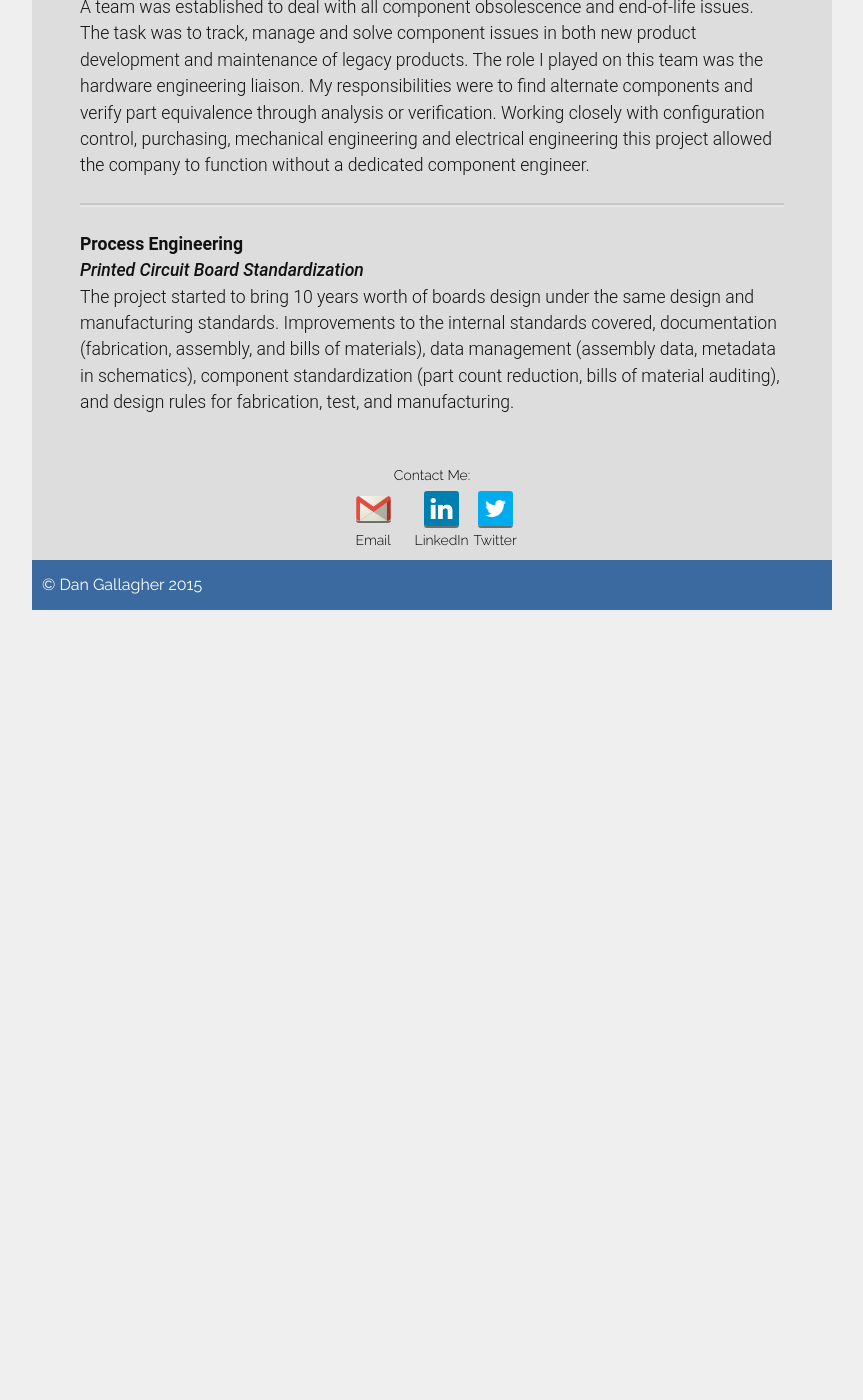
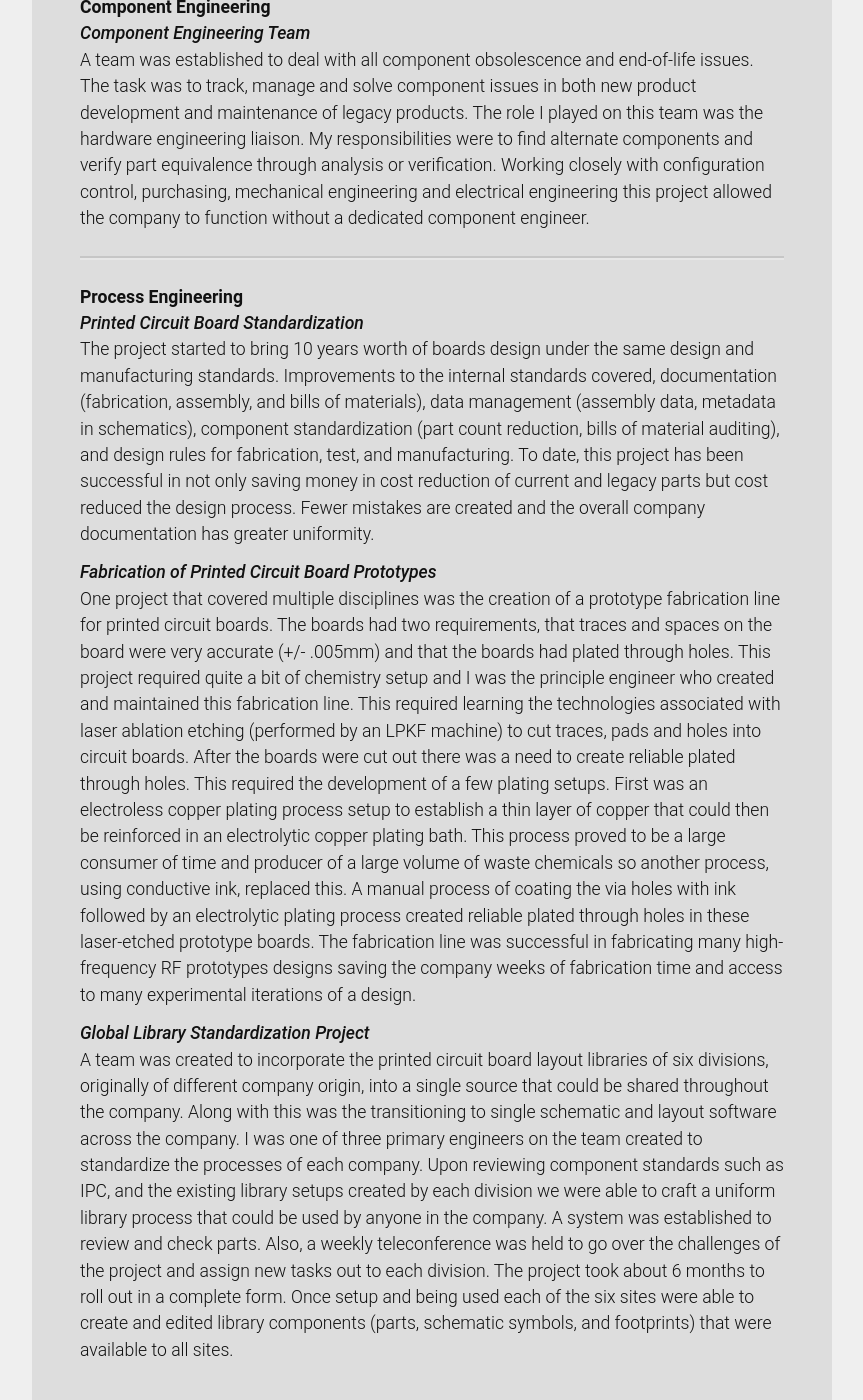
Before and after one commit to Skiitr/skiitr.github.io, a Jekyll site: the page built from projects.md, in a window 1280 px wide and 1400 px high, scrolled down 3712 px. Shown: the whole window, without its empty margins (208-1071 px from the left). Built offline with Jekyll 4.4.1, drawn with Linux system fonts in a browser that asks for light colours; before the commit the page ends 4322 px from its top, so only the background shows below that; some of the changed text lies outside the part shown.

Commit message:
Updated projects with new entries

```diff
--- a/projects.md
+++ b/projects.md
@@ -3,7 +3,9 @@ title: Projects
 weight: 4
 ---
 
-A small sample of projects I've been involved with over the years by category...
+Below you will find a small sample of projects I've been involved with over the years. I've tried to put these into categories, but in many projects the role that I played was very cross discipline.
+
+
 
 ## Printed Circuit Board Layout
 
@@ -19,12 +21,9 @@ Requirements for this project were to create a very small SMT level board module
 ### Low Noise Switched Amplifier
 The goal of this module was to take in 3 independent RF input signals at 2-3.75GHz and amplify a selected path while maintaining low noise specification, ensuring low return loss and high isolation between ports. I was the primary mechanical and printed circuit board designer of this project. The package was a 4.0 x 2.0 x 0.5-inch box with 4 SMA connectors on the leading face and one micro d-subminiature connector for power and communication on the rear face. This module required a very thin PCB while overlapping large areas of RF circuitry with limited layer count. The bottom side of the board was a switch bank feeding into an LNA on the top side of the board. Care was taken prevent RF signal isolation in the routing placement and layer configuration of the board. Blind vias on both sides of the board were required as was impedance matching of traces. This project was successful in meeting all specifications and due to its success future order were placed.
 
-{::comment}
-### 30 to 512 MHz 100W Power Amplifier
-We were asked to develop a 30-512MHz high power amplifier to go into th wing of a UAV. This has requirements that it must not generate too much heat, or at least cool itself with a build in heatsink, and it had to weigh a little as possible. In order to fit the large RF amplifier and power supply cirtical care had to be
-{:/comment}
+<hr />
 
-<hr />
+
 
 ## Mechanical Engineering
 
@@ -45,6 +44,8 @@ The project was to design six mechanically identical 30W transmit amplifier modu
 
 <hr />
 
+
+
 ## Web Development
 
 ### [Simplicity Sprouts](http://simplicitysprouts.com)
@@ -58,43 +59,33 @@ Designed and Developed the site this write up is on from scratch. I designed the
 
 <hr />
 
+
+
 ## Configuration Management / Document Control
 
 ### Transmit Amplifiers for IED Jamming System (10MHz-6GHz)
 The project was to design six mechanically identical 30W transmit amplifier modules each with a unique frequency band to cover overall the whole 10MHz to 6GHz spectrum. I severed as one of the project managers/coordinators on this job. My role was to manage the configuration of each unit how it was built and assembled, how all the pieces were being fabricated and delivered, as well as how that fit into our overall schedule. This was managed through multiple vendors as well as across many site locations throughout the company.
 
+<hr />
 
-{::comment}
-### Project B
-Description of project B and the challenges associated.
 
-### Project C
-Description of project C and the challenges associated.
-{:/comment}
-
-<hr />
 
 ## Component Engineering
 
 ### Component Engineering Team
 A team was established to deal with all component obsolescence and end-of-life issues. The task was to track, manage and solve component issues in both new product development and maintenance of legacy products. The role I played on this team was the hardware engineering liaison. My responsibilities were to find alternate components and verify part equivalence through analysis or verification. Working closely with configuration control, purchasing, mechanical engineering and electrical engineering this project allowed the company to function without a dedicated component engineer.
 
-{::comment}
-### Component EoL research Spectrum
-Description of project B and the challenges associated.
-{:/comment}
+<hr />
 
-<hr />
+
 
 ## Process Engineering
 
 ### Printed Circuit Board Standardization
-The project started to bring 10 years worth of boards design under the same design and manufacturing standards. Improvements to the internal standards covered, documentation (fabrication, assembly, and bills of materials), data management (assembly data, metadata in schematics), component standardization (part count reduction, bills of material auditing), and design rules for fabrication, test, and manufacturing.
-
-{::comment}
-### Global Library Standardization Project Spectrum
-Description of project B and the challenges associated.
+The project started to bring 10 years worth of boards design under the same design and manufacturing standards. Improvements to the internal standards covered, documentation (fabrication, assembly, and bills of materials), data management (assembly data, metadata in schematics), component standardization (part count reduction, bills of material auditing), and design rules for fabrication, test, and manufacturing. To date, this project has been successful in not only saving money in cost reduction of current and legacy parts but cost reduced the design process.  Fewer mistakes are created and the overall company documentation has greater uniformity.
 
 ### Fabrication of Printed Circuit Board Prototypes
-Description of project C and the challenges associated.
-{:/comment}
+One project that covered multiple disciplines was the creation of a prototype fabrication line for printed circuit boards. The boards had two requirements, that traces and spaces on the board were very accurate (+/- .005mm) and that the boards had plated through holes. This project required quite a bit of chemistry setup and I was the principle engineer who created and maintained this fabrication line. This required learning the technologies associated with laser ablation etching (performed by an LPKF machine) to cut traces, pads and holes into circuit boards. After the boards were cut out there was a need to create reliable plated through holes. This required the development of a few plating setups. First was an electroless copper plating process setup to establish a thin layer of copper that could then be reinforced in an electrolytic copper plating bath. This process proved to be a large consumer of time and producer of a large volume of waste chemicals so another process, using conductive ink, replaced this. A manual process of coating the via holes with ink followed by an electrolytic plating process created reliable plated through holes in these laser-etched prototype boards. The fabrication line was successful in fabricating many high-frequency RF prototypes designs saving the company weeks of fabrication time and access to many experimental iterations of a design.
+
+### Global Library Standardization Project
+A team was created to incorporate the printed circuit board layout libraries of six divisions, originally of different company origin, into a single source that could be shared throughout the company. Along with this was the transitioning to single schematic and layout software across the company. I was one of three primary engineers on the team created to standardize the processes of each company. Upon reviewing component standards such as IPC, and the existing library setups created by each division we were able to craft a uniform library process that could be used by anyone in the company. A system was established to review and check parts. Also, a weekly teleconference was held to go over the challenges of the project and assign new tasks out to each division. The project took about 6 months to roll out in a complete form. Once setup and being used each of the six sites were able to create and edited library components (parts, schematic symbols, and footprints) that were available to all sites.
```
